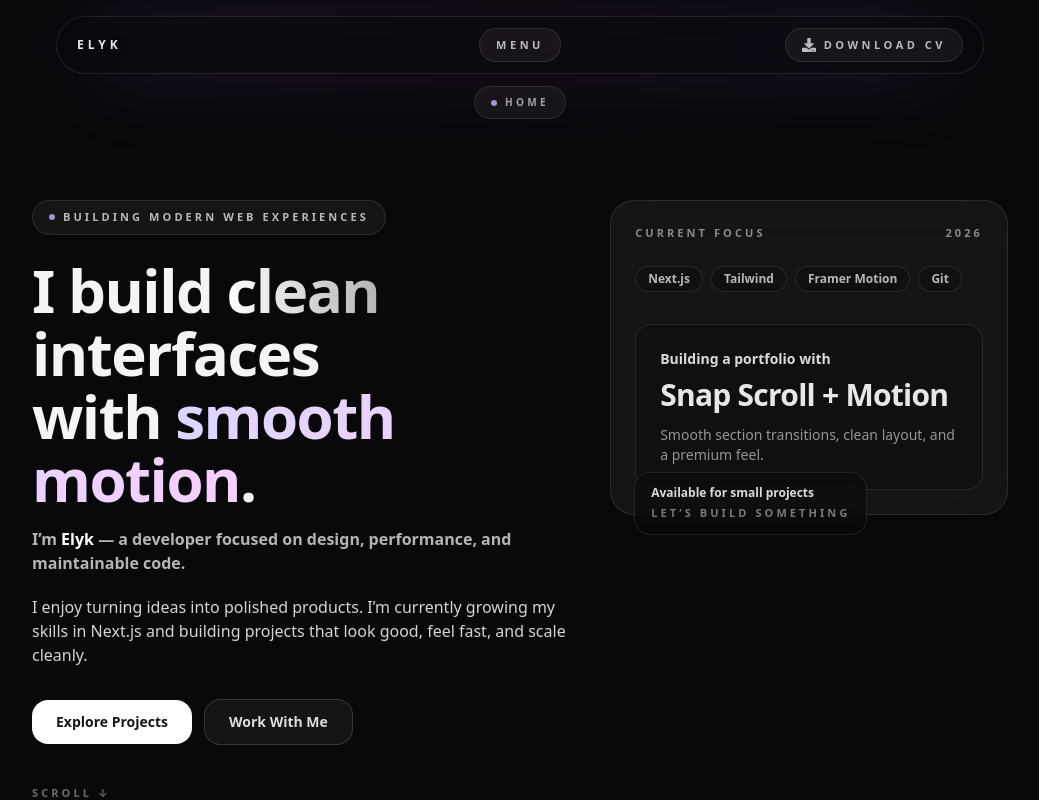
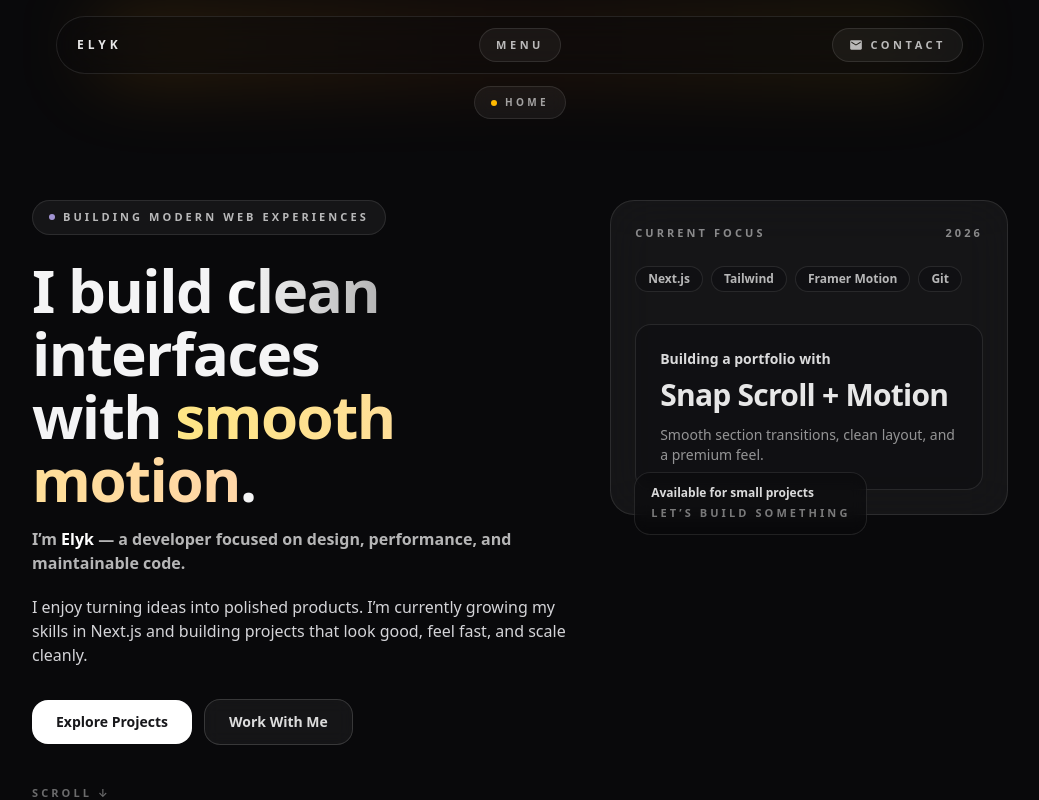
Before and after one commit to Elykaboo/Portfolio, a Next.js app in the folder my-portfolio/: page / in a window 1280 px wide. Shown: the whole page, without its empty margins (120-1159 px from the left). Built offline with nearby package versions, Linux system fonts and the light colour scheme.

Commit message:
Webpage Color Pallette Changed to Amber

```diff
--- a/my-portfolio/app/page.tsx
+++ b/my-portfolio/app/page.tsx
@@ -121,7 +121,7 @@ function PremiumNavbar({
         <div className="mx-auto max-w-5xl px-4 sm:px-6">
           <div className="relative">
             <div className="pointer-events-none absolute inset-0 -z-10 hidden blur-2xl sm:block">
-              <div className="mx-auto h-14 w-[92%] rounded-full bg-gradient-to-r from-violet-500/15 via-fuchsia-500/10 to-indigo-500/15" />
+              <div className="mx-auto h-14 w-[92%] rounded-full bg-gradient-to-r from-amber-500/20 via-orange-500/12 to-amber-400/15" />
             </div>
 
             <div className="rounded-full border border-white/10 bg-zinc-950/50 backdrop-blur-xl">
@@ -147,20 +147,19 @@ function PremiumNavbar({
                   MENU
                 </button>
 
-                <a
-                  href="/cv/Elyk-CV.pdf"
-                  download
+                <button
+                  onClick={() => onNavigate("contact")}
                   className="ml-auto hidden inline-flex items-center gap-2 rounded-full border border-white/10 bg-white/5 px-4 py-2 text-[11px] font-semibold uppercase tracking-[0.32em] text-white/70 transition hover:bg-white/10 hover:text-white sm:inline-flex"
                 >
-                  <FaDownload size={14} />
-                  DOWNLOAD CV
-                </a>
+                  <MdEmail size={14} />
+                  CONTACT
+                </button>
               </div>
             </div>
 
             <div className="mt-3 hidden justify-center sm:flex">
               <div className="relative inline-flex items-center gap-2 rounded-full border border-white/10 bg-white/5 px-4 py-2 backdrop-blur">
-                <span className="h-1.5 w-1.5 rounded-full bg-violet-300/80" />
+                <span className="h-1.5 w-1.5 rounded-full bg-amber-400" />
                 <span className="text-[10px] font-semibold uppercase tracking-[0.34em] text-white/60">
                   {navItems.find((n) => n.id === activeSection)?.label ??
                     "HOME"}
@@ -192,15 +191,16 @@ function PremiumNavbar({
                   CLOSE
                 </button>
 
-                <a
-                  href="/cv/Elyk-CV.pdf"
-                  download
-                  onClick={() => setIsOpen(false)}
+                <button
+                  onClick={() => {
+                    setIsOpen(false);
+                    onNavigate("contact");
+                  }}
                   className="ml-auto inline-flex items-center gap-2 rounded-full border border-white/10 bg-white/5 px-4 py-2 text-[11px] font-semibold uppercase tracking-[0.32em] text-white/70 transition hover:bg-white/10 hover:text-white"
                 >
-                  <FaDownload size={14} />
-                  DOWNLOAD CV
-                </a>
+                  <MdEmail size={14} />
+                  CONTACT
+                </button>
               </div>
             </div>
 
@@ -240,7 +240,7 @@ function PremiumNavbar({
                       <span className="relative">
                         {item.label}
                         {isActive && (
-                          <span className="pointer-events-none absolute -inset-x-6 -inset-y-3 -z-10 rounded-2xl bg-gradient-to-r from-violet-500/15 via-fuchsia-500/10 to-indigo-500/15 blur-xl" />
+                          <span className="pointer-events-none absolute -inset-x-6 -inset-y-3 -z-10 rounded-2xl bg-gradient-to-r from-amber-500/20 via-orange-500/10 to-amber-400/15 blur-xl" />
                         )}
                       </span>
                     </motion.button>
@@ -273,7 +273,7 @@ function SectionHeader({
     <div className="max-w-3xl">
       {kicker && (
         <div className="inline-flex items-center gap-2 rounded-full border border-white/10 bg-white/5 px-4 py-2 text-[11px] font-semibold uppercase tracking-[0.28em] text-white/70">
-          <span className="h-1.5 w-1.5 rounded-full bg-violet-300/80" />
+          <span className="h-1.5 w-1.5 rounded-full bg-amber-400" />
           {kicker}
         </div>
       )}
@@ -523,7 +523,7 @@ export default function Home() {
                     </span>{" "}
                     interfaces
                     <br className="hidden sm:block" /> with{" "}
-                    <span className="bg-gradient-to-r from-violet-200 to-fuchsia-200 bg-clip-text text-transparent">
+                    <span className="bg-gradient-to-r from-amber-200 to-orange-200 bg-clip-text text-transparent">
                       smooth motion
                     </span>
                     .
@@ -663,11 +663,12 @@ export default function Home() {
                 {/* RIGHT — Profile card */}
                 <div className="relative flex items-center justify-center">
                   {/* glow */}
-                  <div className="absolute -inset-6 -z-10 rounded-full bg-gradient-to-tr from-violet-500/20 via-fuchsia-500/10 to-indigo-500/20 blur-3xl" />
+                  <div className="absolute -inset-6 -z-10 rounded-full bg-gradient-to-tr from-amber-500/20 via-orange-500/10 to-amber-400/20 blur-3xl" />
 
                   <div className="w-full max-w-sm rounded-3xl border border-white/10 bg-white/5 p-6 backdrop-blur-xl">
                     <div className="relative overflow-hidden rounded-2xl">
-                      <img src="/MyPics/mypic1.jpg" //fixed
+                      <img
+                        src="/MyPics/mypic1.jpg" //fixed
                         alt="Kyle / Elyk portrait"
                         className="h-[360px] w-full object-cover"
                       />
@@ -781,7 +782,7 @@ export default function Home() {
                         name="name"
                         type="text"
                         placeholder="John Doe"
-                        className="w-full rounded-2xl border border-white/10 bg-zinc-950/40 px-4 py-3 text-sm text-white/90 placeholder:text-white/30 outline-none transition focus:border-violet-300/50 focus:ring-2 focus:ring-violet-400/15"
+                        className="w-full rounded-2xl border border-white/10 bg-zinc-950/40 px-4 py-3 text-sm text-white/90 placeholder:text-white/30 outline-none transition focus:border-amber-300/50 focus:ring-2 focus:ring-amber-400/15"
                         required
                       />
                     </div>
@@ -794,7 +795,7 @@ export default function Home() {
                         name="_replyto"
                         type="email"
                         placeholder="you@email.com"
-                        className="w-full rounded-2xl border border-white/10 bg-zinc-950/40 px-4 py-3 text-sm text-white/90 placeholder:text-white/30 outline-none transition focus:border-fuchsia-300/50 focus:ring-2 focus:ring-fuchsia-400/15"
+                        className="w-full rounded-2xl border border-white/10 bg-zinc-950/40 px-4 py-3 text-sm text-white/90 placeholder:text-white/30 outline-none transition focus:border-amber-300/50 focus:ring-2 focus:ring-amber-400/15"
                         required
                       />
                     </div>
@@ -814,7 +815,7 @@ export default function Home() {
 
                     <button
                       type="submit"
-                      className="w-full rounded-2xl bg-gradient-to-r from-violet-400/80 to-fuchsia-400/80 px-6 py-3 text-sm font-semibold text-zinc-950 transition hover:opacity-95"
+                      className="w-full rounded-2xl bg-gradient-to-r from-amber-400 to-orange-500 px-6 py-3 text-sm font-semibold text-black transition hover:opacity-95"
                     >
                       Send Message
                     </button>
```
